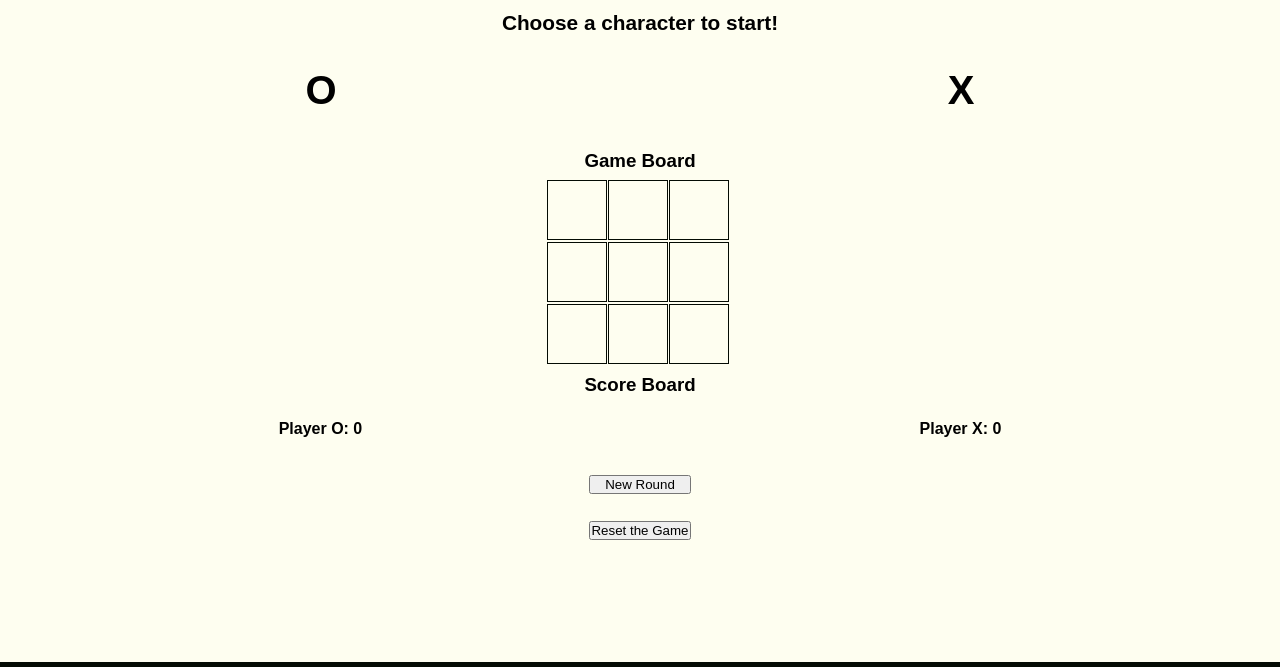
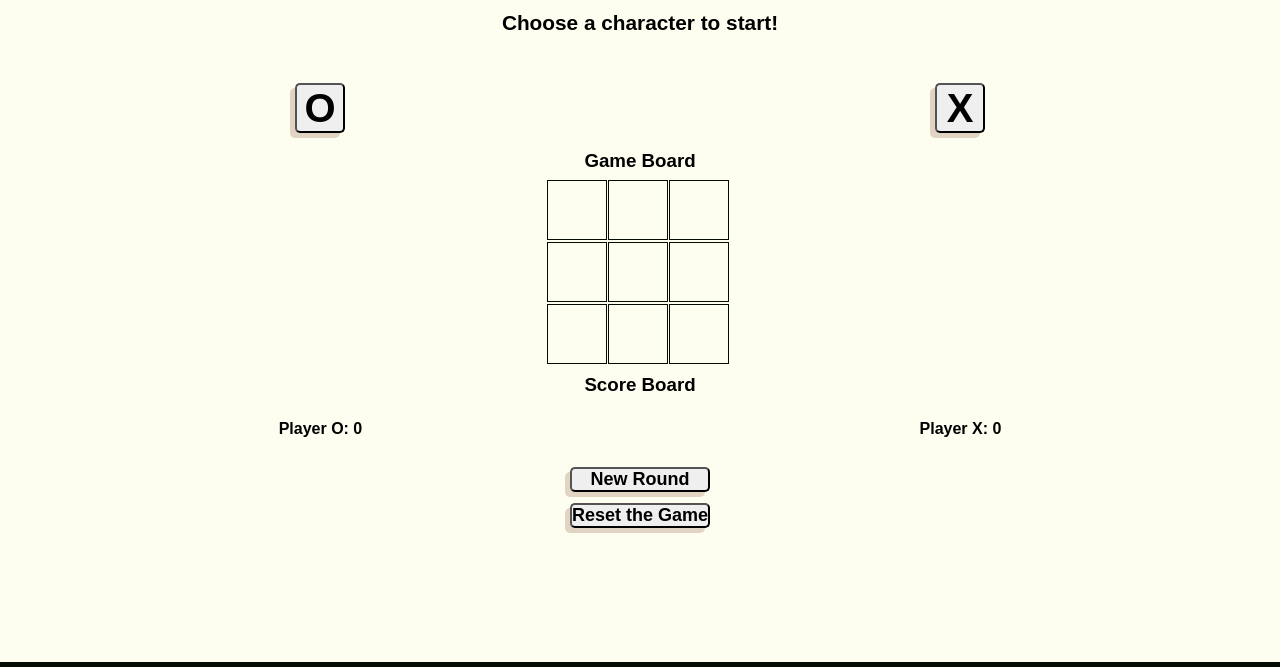
Before and after one commit to ahmedcodein/tictactoe, a plain HTML site: page index.html in a window 1280 px wide. Shown: the part 49-716 px from the top of the page. Drawn offline with Linux system fonts and the light colour scheme; a web font is replaced by a local one.

Commit message:
Add a universal style to all page buttons

```diff
--- a/assets/css/style.css
+++ b/assets/css/style.css
@@ -63,11 +63,15 @@ main {
 
 .players {
     font-family: inherit;
-    margin-bottom: 5px;
+    height: 50px;
+    width: 50px;
     font-size: 40px;
     font-weight: bolder;
-    background-color: #FEFEF0;
-    border: none;
+    font-family: inherit;
+    margin-top: 1.2em;
+    margin-bottom: 1.4em;
+    box-shadow: -5px 5px 0 #E1D4C2;
+    border-radius: 5px;
 }
 
 /* The Game Board Section style goes here */
@@ -118,13 +122,21 @@ main {
 }
 
 #round-reset {
+    font-size: 18px;
+    font-weight: 600;
     font-family: inherit;
-    margin: 1em;
+    margin: .3em;
+    box-shadow: -5px 5px 0 #E1D4C2;
+    border-radius: 5px;
 }
 
 #game-reset {
+    font-size: 18px;
+    font-weight: 600;
     font-family: inherit;
-    margin: 1em;
+    margin: .3em;
+    box-shadow: -5px 5px 0 #E1D4C2;
+    border-radius: 5px;
 }
 
 /* The footer style goes here */
```
